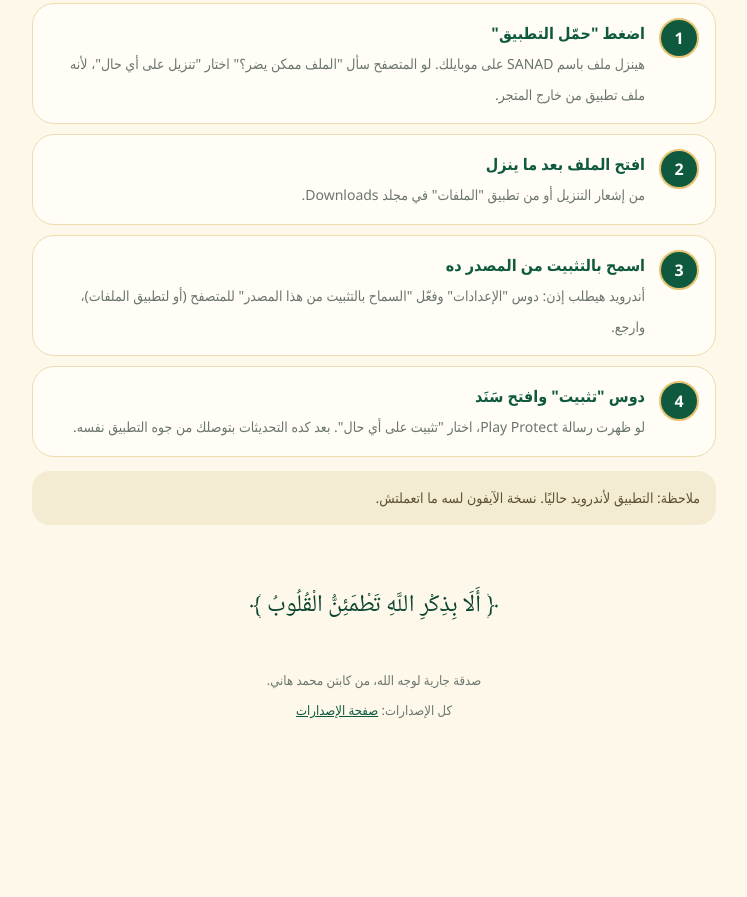
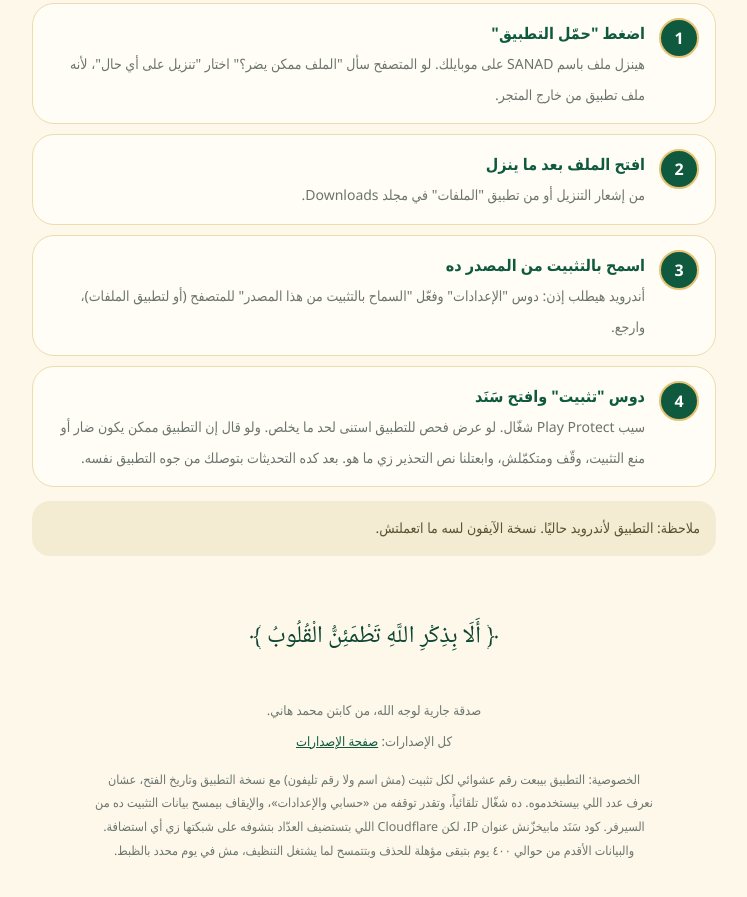
Before and after one commit to mohamedhanytalaat55-rgb/sanad-releases, a plain HTML site: page index.html in a window 1280 px wide. Shown: the part 1100-1997 px from the top of the page, without its empty margins (266-1013 px from the left). Before the commit the page ends 1871 px from the top, so only its background shows below. Drawn offline with Linux system fonts and the light colour scheme; a web font is replaced by a local one.

Commit message:
Update index.html

```diff
--- a/index.html
+++ b/index.html
@@ -73,7 +73,7 @@ footer a{color:var(--green)}
 <li><div><b>اضغط "حمّل التطبيق"</b><span>هينزل ملف باسم SANAD على موبايلك. لو المتصفح سأل "الملف ممكن يضر؟" اختار "تنزيل على أي حال"، لأنه ملف تطبيق من خارج المتجر.</span></div></li>
 <li><div><b>افتح الملف بعد ما ينزل</b><span>من إشعار التنزيل أو من تطبيق "الملفات" في مجلد Downloads.</span></div></li>
 <li><div><b>اسمح بالتثبيت من المصدر ده</b><span>أندرويد هيطلب إذن: دوس "الإعدادات" وفعّل "السماح بالتثبيت من هذا المصدر" للمتصفح (أو لتطبيق الملفات)، وارجع.</span></div></li>
-<li><div><b>دوس "تثبيت" وافتح سَنَد</b><span>لو ظهرت رسالة Play Protect، اختار "تثبيت على أي حال". بعد كده التحديثات بتوصلك من جوه التطبيق نفسه.</span></div></li>
+<li><div><b>دوس "تثبيت" وافتح سَنَد</b><span>سيب Play Protect شغّال. لو عرض فحص للتطبيق استنى لحد ما يخلص. ولو قال إن التطبيق ممكن يكون ضار أو منع التثبيت، وقّف ومتكمّلش، وابعتلنا نص التحذير زي ما هو. بعد كده التحديثات بتوصلك من جوه التطبيق نفسه.</span></div></li>
 </ol>
 <p class="tip">ملاحظة: التطبيق لأندرويد حاليًا. نسخة الآيفون لسه ما اتعملتش.</p>
 
@@ -83,6 +83,7 @@ footer a{color:var(--green)}
 <footer>
 <p>صدقة جارية لوجه الله، من كابتن محمد هاني.</p>
 <p style="margin-top:6px">كل الإصدارات: <a href="https://github.com/mohamedhanytalaat55-rgb/sanad-releases/releases">صفحة الإصدارات</a></p>
+<p style="margin-top:14px;max-width:560px;margin-left:auto;margin-right:auto;line-height:1.9;font-size:12.5px">الخصوصية: التطبيق بيبعت رقم عشوائي لكل تثبيت (مش اسم ولا رقم تليفون) مع نسخة التطبيق وتاريخ الفتح، عشان نعرف عدد اللي بيستخدموه. ده شغّال تلقائياً، وتقدر توقفه من «حسابي والإعدادات»، والإيقاف بيمسح بيانات التثبيت ده من السيرفر. كود سَنَد مابيخزّنش عنوان IP، لكن Cloudflare اللي بتستضيف العدّاد بتشوفه على شبكتها زي أي استضافة. والبيانات الأقدم من حوالي ٤٠٠ يوم بتبقى مؤهلة للحذف وبتتمسح لما يشتغل التنظيف، مش في يوم محدد بالظبط.</p>
 </footer>
 
 <script>
```
